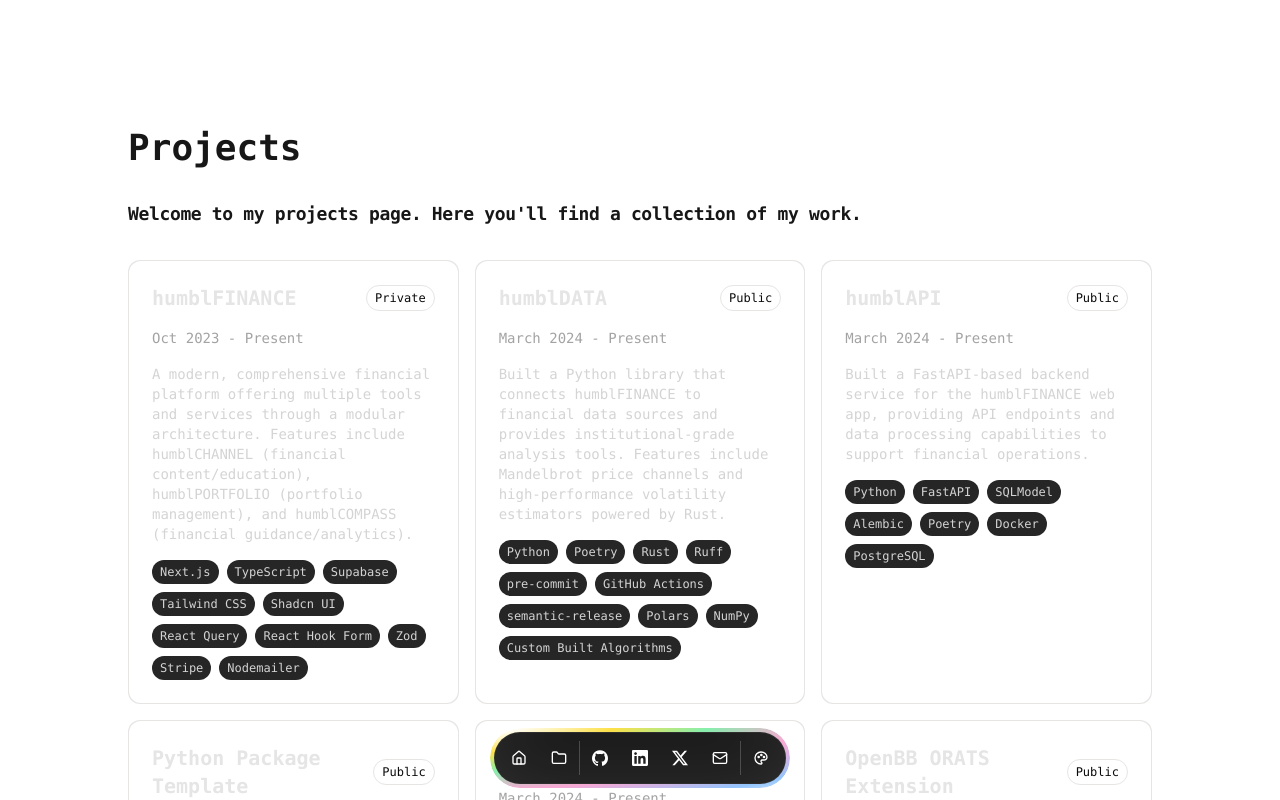
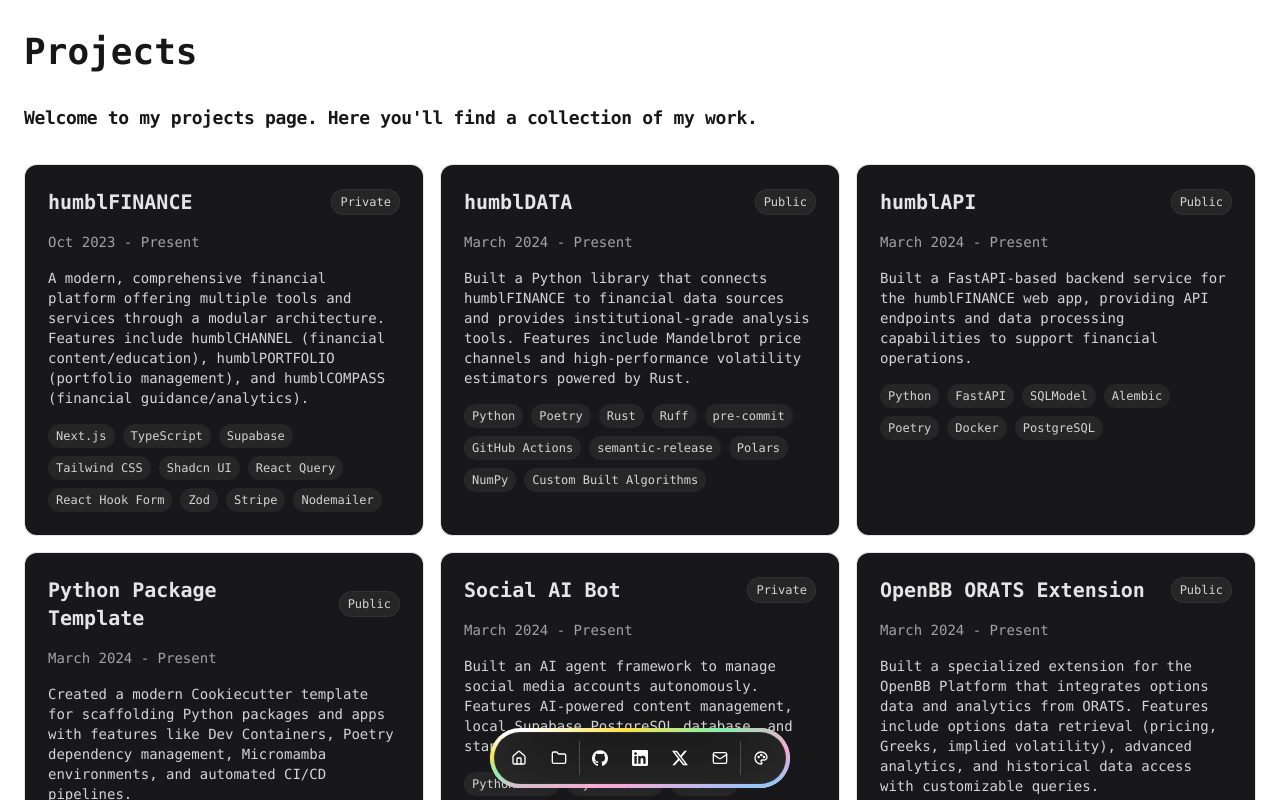
Before and after one commit to jjfantini/portfolio, a Next.js app: page /projects in a window 1280 px wide. Shown: the top 800 px of the page. Built offline with nearby package versions, Linux system fonts and the light colour scheme.

Commit message:
refactor: simplify layout and project page styles; enhance MagicCard component background for better visual consistency

```diff
--- a/src/app/layout.tsx
+++ b/src/app/layout.tsx
@@ -55,8 +55,8 @@ export default function RootLayout({
       )}
       suppressHydrationWarning
     >
-        <body className="antialiased mx-4 mt-8 lg:mx-auto bg-background dark:bg-background">
-          <main className="flex-auto min-w-0 mt-6 flex flex-col px-2 md:px-0">
+        <body className="antialiased mx-4 mt-8 bg-background dark:bg-background">
+          <main className="flex-auto min-w-0 mt-6 flex flex-col px-2">
             <RootProvider>
               <Navbar />
               {children}
--- a/src/app/projects/page.tsx
+++ b/src/app/projects/page.tsx
@@ -7,8 +7,8 @@ import { DATA } from "@/data/personal-details"
 
 export default function ProjectsPage() {
   return (
-    <main className="flex min-h-screen flex-col items-center justify-between p-24">
-      <div className="z-10 max-w-5xl w-full items-center justify-between font-mono text-sm">
+    <main className="flex flex-col items-center justify-between">
+      <div className="z-10 items-center justify-between font-mono text-sm">
         <AnimatedTitle
           text="Projects"
           className="text-4xl font-bold mb-8 text-neutral-900 dark:text-neutral-300"
@@ -33,7 +33,7 @@ export default function ProjectsPage() {
                     <h3 className="text-xl font-bold text-neutral-200 break-words">
                       {project.title}
                     </h3>
-                    <span className="px-2 py-1 text-xs rounded-full border">
+                    <span className="px-2 py-1 text-xs rounded-full border-[1px] border-neutral-700/50 bg-neutral-800 text-neutral-300">
                       {project.private ? "Private" : "Public"}
                     </span>
                   </div>
--- a/src/components/ui/magic-card.tsx
+++ b/src/components/ui/magic-card.tsx
@@ -78,7 +78,7 @@ export function MagicCard({
       ref={cardRef}
       className={cn("group relative flex size-full rounded-xl", className)}
     >
-      <div className="absolute inset-px z-10 rounded-xl bg-background" />
+      <div className="absolute inset-px z-10 rounded-xl bg-zinc-900 dark:bg-zinc-100" />
       <div className="relative z-30">{children}</div>
       <motion.div
         className="pointer-events-none absolute inset-px z-10 rounded-xl opacity-0 transition-opacity duration-300 group-hover:opacity-100"
```
